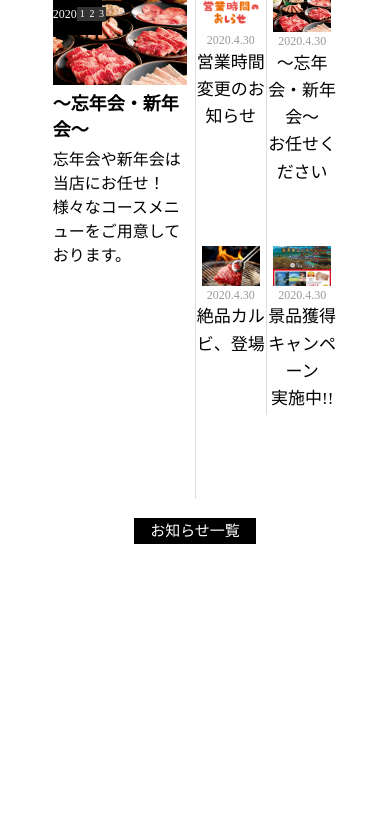
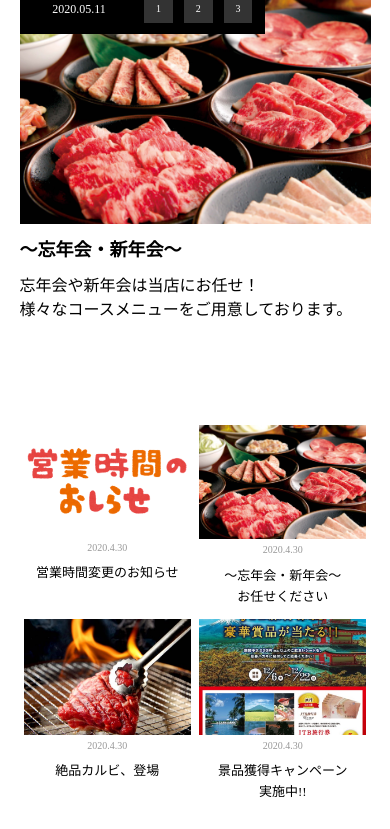
Before and after one commit to pandoranohako/portfolio-1, a plain HTML site: page index.html in a window 390 px wide. Shown: the part 77-906 px from the top of the page. Before the commit the page ends 844 px from the top, so only its background shows below. Drawn offline with nearby package versions, Linux system fonts and the light colour scheme.

Commit message:
To merge.

```diff
--- a/css/index.css
+++ b/css/index.css
@@ -1,7 +1,7 @@
 @import url("shun.css");
 @import url("tsutomu.css");
 @import url("ucchi.css");
-
+@import url("responsive_tsutomu.css");
 
 html {
   font-size: 62.5%;
--- /dev/null
+++ b/css/responsive_tsutomu.scss
@@ -0,0 +1,69 @@
+/* モバイル向けレイアウト */
+@media screen and (max-width: 670px) {
+
+  .middle_wrapper {
+
+    .container {
+      width: 90%;
+      .info__title {
+        text-align: center;
+        font-size: 2rem;
+      }
+      .info {
+        width: 100%;
+        display: block;
+        margin-bottom: 10%;
+        &__left {
+          width: 100%;
+          border: none;
+
+          &__selectBar {
+              width: 70%;
+              height: 15%;
+            &__date {
+              line-height: 500%;
+            }
+          }
+          &__content {
+            margin-bottom: 30%;
+            &__img {
+              width: 100%;
+              img {
+
+              }
+            }
+          }
+        }
+        &__right {
+          width: 100%;
+          &__left {
+            border: none;
+          }
+          .sub_content {
+
+            &__img {
+              width: 95%;
+            }
+            p {
+              font-size: 1rem;
+              margin-bottom: 6%;
+            }
+            h3 {
+              font-size: 1.3rem;
+            }
+          }
+        }
+      }
+      .info__btn {
+        margin-bottom: 15%;
+        a {
+          font-size: 1.2rem;
+          padding: 4% 17%;
+        }
+      }
+    }
+  }
+
+
+
+}
--- a/css/tsutomu.scss
+++ b/css/tsutomu.scss
@@ -12,7 +12,7 @@
       justify-content: space-around;
       &__left {
         width: 50%;
-        height: 60vh;
+        height: 100%;
         border-right: 1px solid  #ddd;
         position: relative;
         &__selectBar {
@@ -20,14 +20,14 @@
           top: 0;
           left: 0;
           z-index: 10;
-          height: 5vh;
+          height: 10%;
           width: 35%;
           background-color: black;
           display: flex;
           &__date {
             width: 50%;
             text-align: center;
-            line-height: 5vh;
+            line-height: 500%;
             p {
               font-size: 1.2rem;
               color: white;
@@ -82,11 +82,11 @@
       &__right {
         text-align: center;
         width: 50%;
-        height: 50vh;
+        height: 100%;
         display: flex;
         justify-content: space-around;
         .sub_content {
-          height: 30vh;
+          height: 53%;
           p {
             font-size: 1.2rem;
             color: #999;
--- a/js/index.js
+++ b/js/index.js
@@ -18,7 +18,6 @@ $(function(){
     $('.info__left__content').removeClass('active');
     $('#3_content').addClass('active');
   });
-
 });
 
 
```
Also changed, not shown: css/responsive_tsutomu.css (added), css/tsutomu.css, 2 other files.
